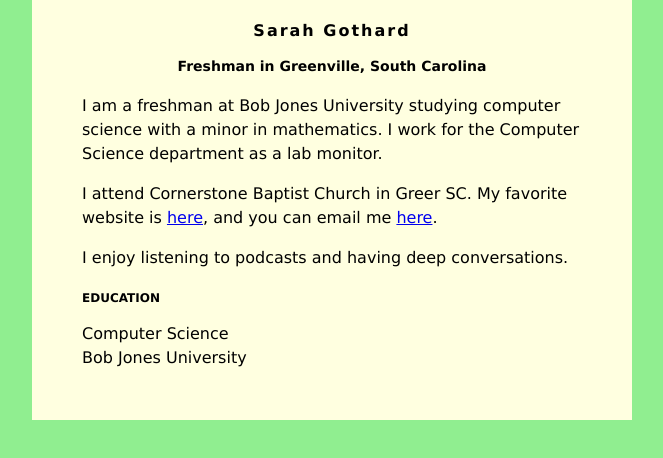
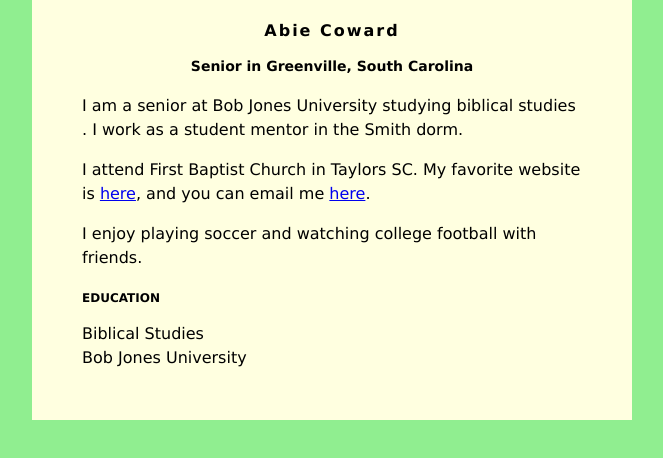
Before and after one commit to abiecoward/abiecoward, a plain HTML site: page index.html in a window 1280 px wide. Shown: the whole page, without its empty margins (308-971 px from the left). Drawn offline with Linux system fonts and the light colour scheme.

Commit message:
Update index.html

```diff
--- a/index.html
+++ b/index.html
@@ -30,21 +30,20 @@ h3 {
 </head>
 <body>
     <div id="content">
-        <h1>Sarah Gothard</h1>
-        <h2>Freshman in Greenville, South Carolina</h2>
+        <h1>Abie Coward</h1>
+        <h2>Senior in Greenville, South Carolina</h2>
 
-         <p>I am a freshman at Bob Jones University studying computer science with a minor in
-            mathematics. I work for the Computer Science department as a lab monitor.</p>
+         <p>I am a senior at Bob Jones University studying biblical studies . I work as a student mentor in the Smith dorm.</p>
          <p>
-            I attend Cornerstone Baptist Church in Greer SC. My favorite website is
+            I attend First Baptist Church in Taylors SC. My favorite website is
             <a href="https://mobilehymns.org/">here</a>, and you can email me
-            <a href="mailto:sgothard@bju.edu">here</a>.
+            <a href="mailto:jcowa695@students.bju.edu">here</a>.
          </p>
          <p>
-            I enjoy listening to podcasts and having deep conversations.
+            I enjoy playing soccer and watching college football with friends.
          </p>
         <h3>EDUCATION</h3>
-        Computer Science<br />
+        Biblical Studies<br />
         Bob Jones University
     </div>
 </body>
```
